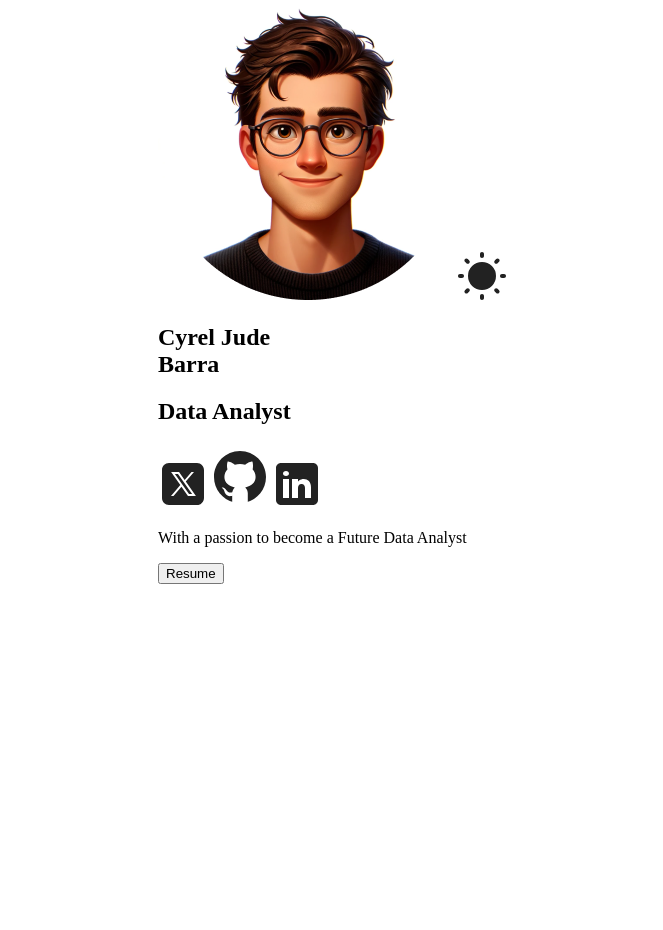
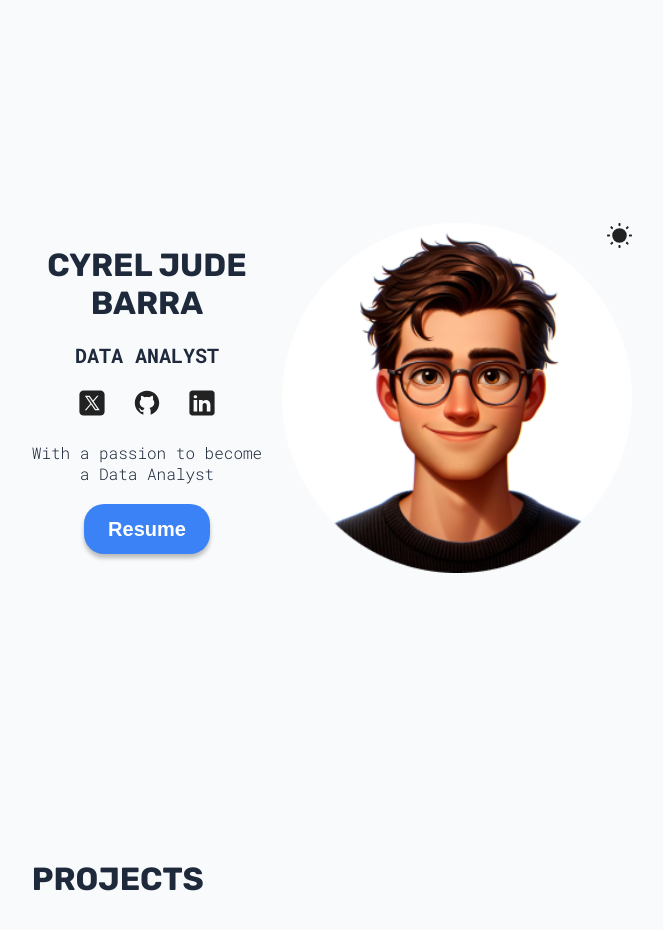
Before and after one commit to mizunate-tech/my-portfolio, a React (Vite) app: page / in a window 1280 px wide. Shown: the top 930 px of the page, without its empty margins (308-971 px from the left). Before the commit the page ends 800 px from the top, so only its background shows below. Built offline with nearby package versions, Linux system fonts and the light colour scheme.

Commit message:
Hero Section
Done with profile section

```diff
--- a/src/App.css
+++ b/src/App.css
@@ -1,17 +1,17 @@
 :root {
-    --background-color: #fff;
-    --btn-color: #0987f2;
-    --btn-text-color: #fff;
-    --project-card-bg: #ffffff00;
-    --text-color: #222;
-    --form-text-color: #555;
-    --footer-text-color: #888;
+    --background-color: #f8fafc;
+    --btn-color: #3b82f6;
+    --btn-text-color: #ffffff;
+    --project-card-bg: #ffffff;
+    --text-color: #1e293b;
+    --form-text-color: #475569;
+    --footer-text-color: #64748b;
 }
 
 [data-theme='dark'] {
     --background-color: #1a202c;
-    --btn-color: #3b82f6;
-    --btn-text-color: #ffffff;
+    --btn-color: #ffffff;
+    --btn-text-color: #000000;
     --project-card-bg: #2d3748;
     --text-color: #e2e8f0;
     --form-text-color: #e2e8f0;
@@ -21,6 +21,48 @@
 body {
     background-color: var(--background-color);
      display: flex;
-  justify-content: center;
-  margin: 0 auto 60px;
+    justify-content: center;
+    margin: 0 auto 60px;
 }
+
+#root {
+    display: flex;
+    flex-direction: column;
+    gap: 60px;
+}
+
+h1,h2,h3,p {
+    color: var(--text-color);
+    margin: 0;
+    padding: 0;
+}
+
+h2,h3,p {
+    font-family: 'Roboto Mono' , monospace;
+}
+
+h1,h2{
+    text-transform: uppercase;
+}
+
+h2,h3{
+    font-size: 20px;
+}
+
+h1{
+    font-family: 'Rubik',sans-serif;
+    font-size: 32px;
+}
+
+p{
+    font-size: 16px;
+    font-weight: 300;
+}
+
+.sectionTitle {
+    margin-bottom: 30px;
+}
+
+.hover {
+    cursor: pointer;
+}
--- a/src/App.jsx
+++ b/src/App.jsx
@@ -1,9 +1,11 @@
 import './App.css'
 import Hero from './sections/Hero/Hero';
+import Projects from './sections/Projects/Projects';
 function App() {
   return (
     <>
     <Hero/>
+    <Projects/>
     </>
   );
 }
--- a/src/sections/Hero/Hero.jsx
+++ b/src/sections/Hero/Hero.jsx
@@ -46,8 +46,8 @@
           <img src={linkedinIcon} alt="Linkedin Icon" />
         </a>
       </span>
-      <p>
-        With a passion to become a Future Data Analyst
+      <p className={styles.description}>
+        With a passion to become a Data Analyst
       </p>
       <a href={CV} download>
         <button className="hover" >
--- a/src/sections/Hero/HeroStyle.module.css
+++ b/src/sections/Hero/HeroStyle.module.css
@@ -0,0 +1,100 @@
+.container {
+  display: flex;
+  flex-direction: column;
+  justify-content: center;
+  gap: 20px;
+  text-align: center;
+  height: 100dvh;
+  min-height: 500px;
+
+  .hero {
+    max-width: 200px;
+  }
+
+  span {
+    display: flex;
+    gap: 25px;
+    justify-content: center;
+
+    a {
+      margin: 0;
+
+      img {
+        width: 30px;
+      }
+    }
+  }
+
+  a {
+    width: fit-content;
+    align-self: center;
+  }
+
+  button {
+    background-color: var(--btn-color);
+    color: var(--btn-text-color);
+    border: none;
+    border-radius: 20px;
+    width: 126px;
+    height: 50px;
+    font-size: 20px;
+    font-weight: bold;
+    box-shadow: 0 4px 4px rgba(0, 0, 0, 0.25);
+    transition: box-shadow 200ms ease-in-out, transform 200ms ease-in-out;
+  }
+
+  button:hover {
+    transform: scale(1.05);
+  }
+
+  button:active {
+    transform: translateY(2px);
+    box-shadow: 0 2px 2px rgba(0, 0, 0, 0.25);
+  }
+}
+
+.colorModeContainer {
+  position: relative;
+}
+
+.colorMode {
+  position: absolute;
+  right: 0;
+  width: 25px;
+}
+
+.colorMode:hover {
+  cursor: pointer;
+}
+
+.description {
+  max-width: 24ch;
+}
+
+.info {
+  display: flex;
+  flex-direction: column;
+  gap: 20px;
+}
+
+@media (width >= 800px) {
+  .container {
+    flex-direction: row-reverse;
+    align-items: center;
+    justify-content: space-evenly;
+
+    .hero {
+      max-width: 350px;
+      width: 350px;
+    }
+  }
+}
+
+@media (width >= 1400px) {
+  .container {
+    .hero {
+      max-width: 400px;
+      width: 400px;
+    }
+  }
+}
--- /dev/null
+++ b/src/sections/Projects/Projects.jsx
@@ -0,0 +1,15 @@
+import React from 'react'
+import styles from '../Projects/ProjectStyles.module.css'
+function Projects() {
+  return (
+    <section id="projects" className={styles.container}>
+    <h1 className="sectionTitle">Projects</h1>
+    {/* Projects Section*/}
+    <div className={styles.projectsContainer}>
+        <a href="https://github.com/"></a>
+    </div>
+    </section >
+  );
+}
+
+export default Projects
```
Also changed, not shown: src/sections/Projects/ProjectStyles.module.css (added).
